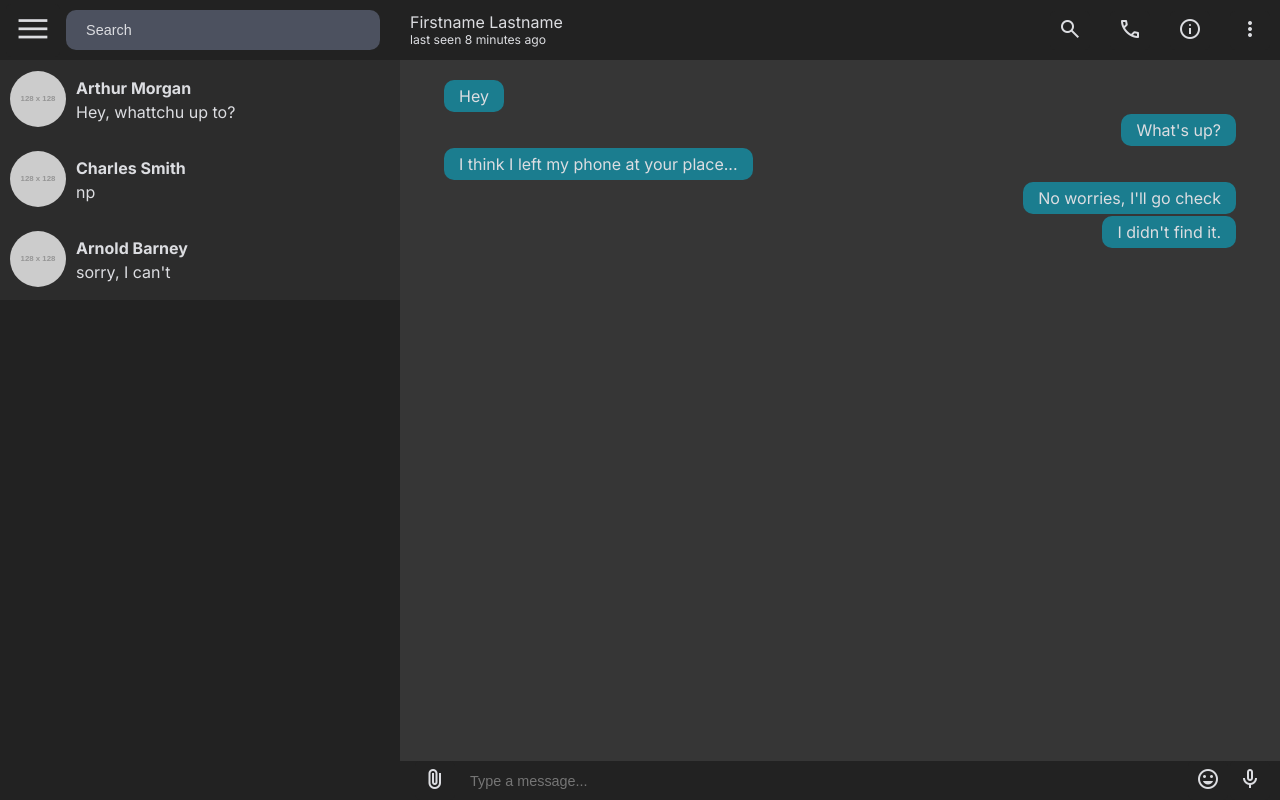
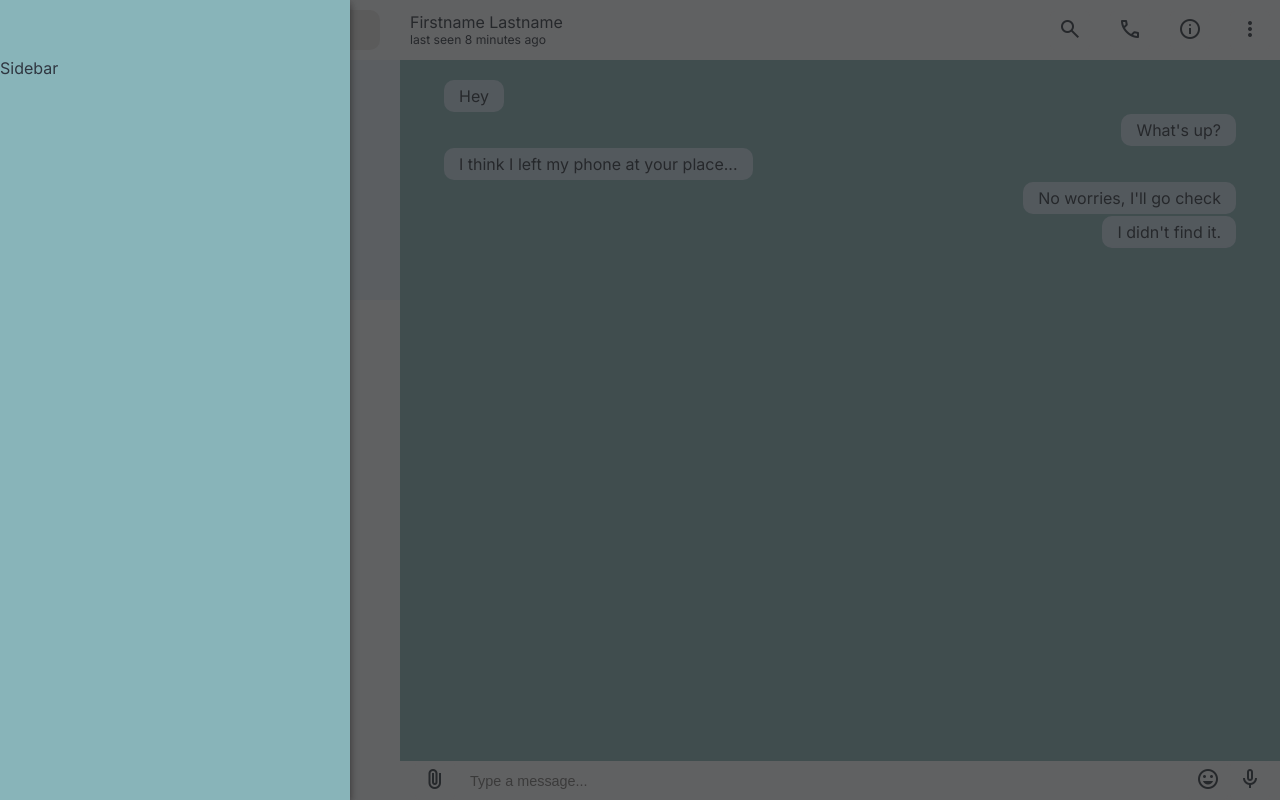
Before and after one commit to jahedev/WhatsAChat, a React (Vite) app: page / in a window 1280 px wide. Built offline with nearby package versions, Linux system fonts and the light colour scheme.

Commit message:
sidebar WIP

```diff
--- a/src/App.tsx
+++ b/src/App.tsx
@@ -19,7 +19,7 @@ interface ThemeContextType {
   toggleTheme?: () => void
 }
 
-const defaultTheme: ThemeContextType = { theme: 'dark-theme' }
+const defaultTheme: ThemeContextType = { theme: 'light-theme' }
 
 export const ThemeContext = createContext<ThemeContextType>(defaultTheme)
 
@@ -33,6 +33,9 @@ function App() {
   return (
     <ThemeContext.Provider value={{ theme, toggleTheme }}>
       <div className='App' id={theme}>
+        <div className='side-menu'>
+          <div className='side-menu__side-bar'>Sidebar</div>
+        </div>
         <div className='contacts'>
           <ContactsTop />
           <ContactsList />
--- /dev/null
+++ b/src/assets/scripts/sidemenu.tsx
@@ -0,0 +1,6 @@
+import React from 'react'
+
+const sideMenu = document.querySelector('.side-menu')
+const sideBar = document.querySelector('.side-menu__side-bar')
+
+export function sideBarActionEvent(e: Event) {}
--- a/src/assets/styles/style.scss
+++ b/src/assets/styles/style.scss
@@ -283,3 +283,28 @@ body {
     border: 2px solid var(--bg-contacts-item-selected-color);
   }
 }
+
+.side-menu {
+  height: 100%;
+  width: 100%;
+  position: fixed;
+  z-index: 10;
+  top: 0;
+  left: 0;
+  background-color: #222222b4;
+  display: hidden;
+
+  &__side-bar {
+    height: 100%;
+    width: 350px;
+    position: fixed;
+    z-index: 20;
+    top: 0;
+    left: 0;
+    background-color: var(--bg-chat-color);
+    overflow-x: hidden;
+    padding-top: 60px;
+    white-space: nowrap;
+    filter: drop-shadow(0 0.2rem 0.25rem rgba(0, 0, 0, 0.5));
+  }
+}
```
